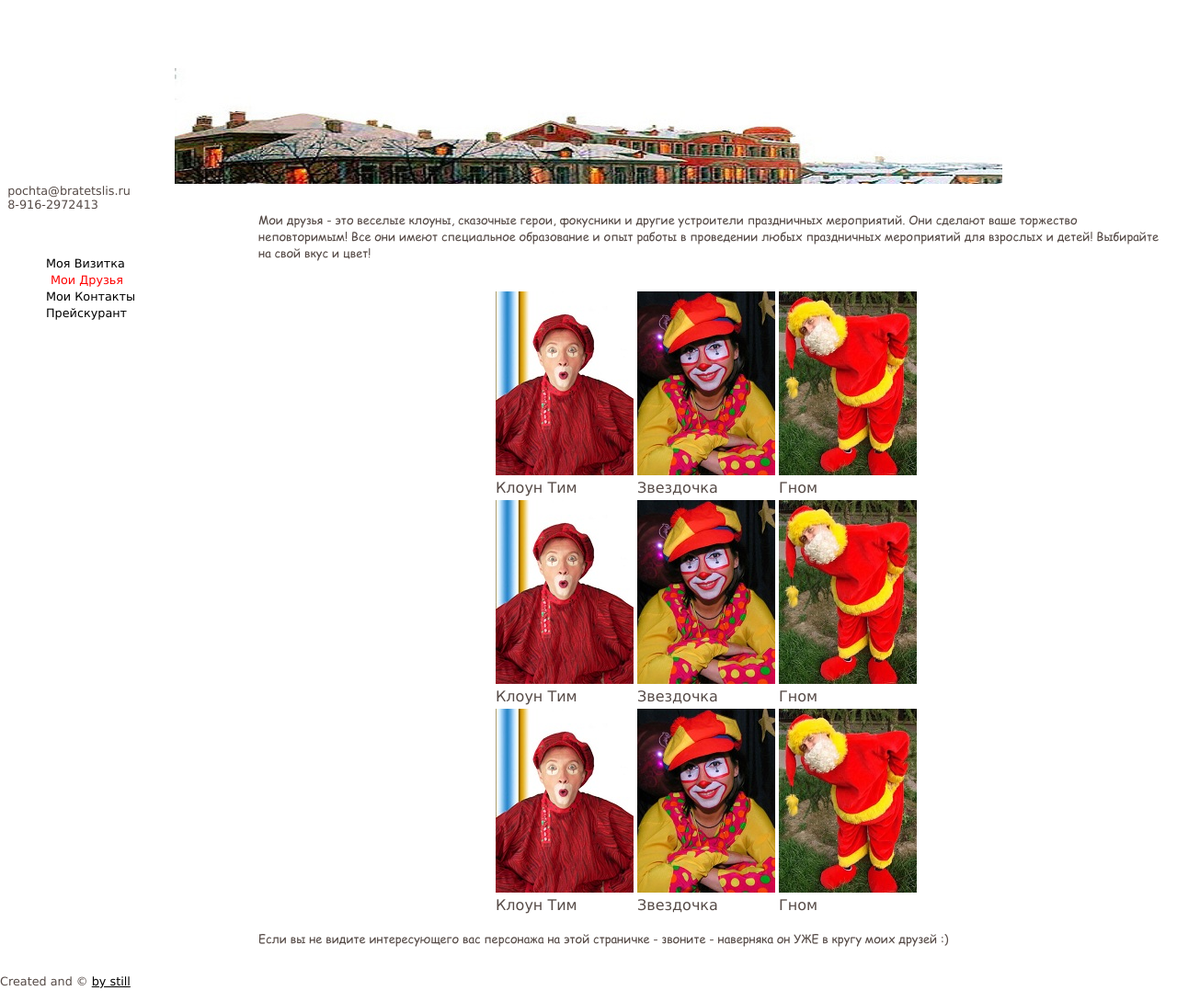
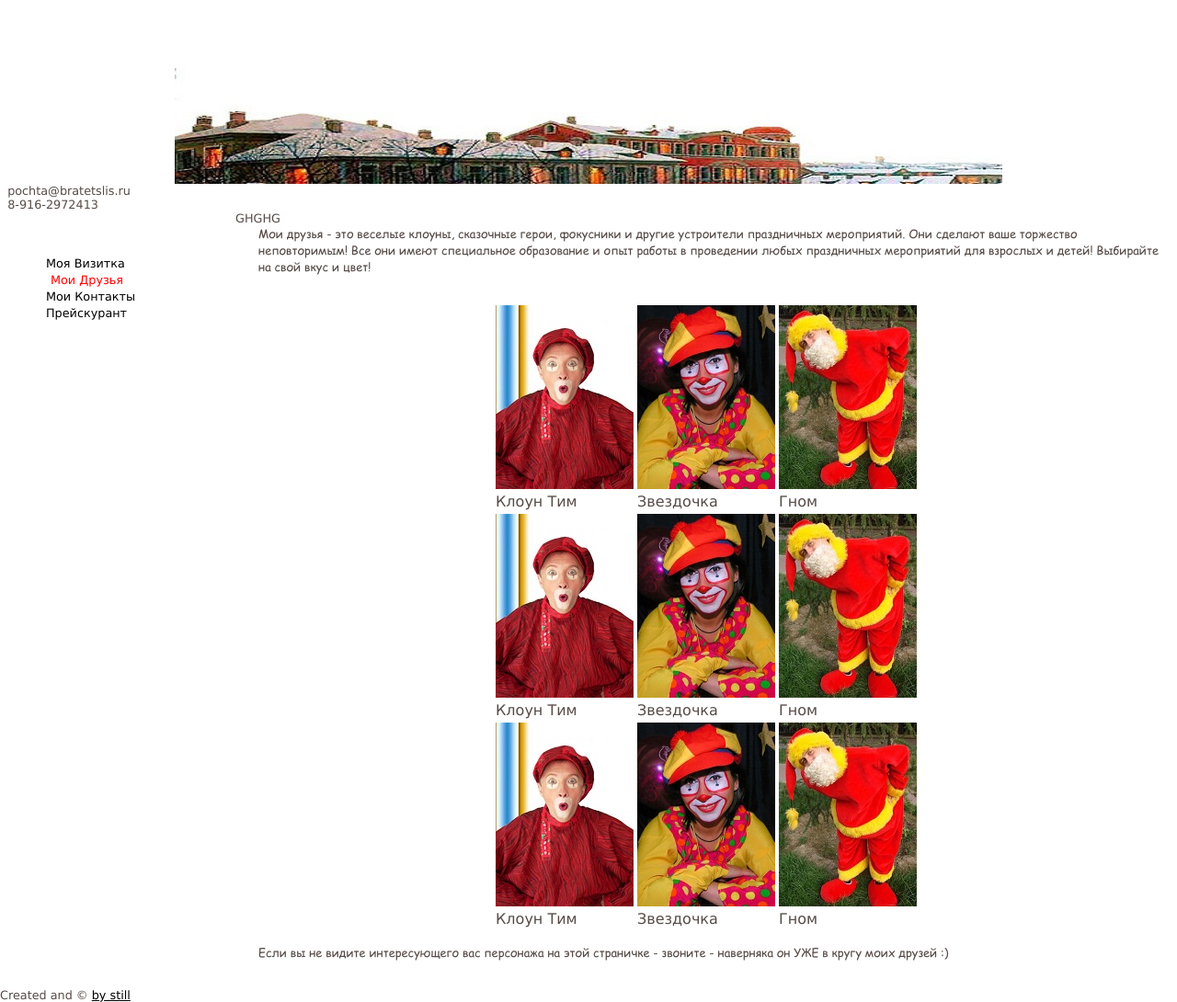
Before and after one commit to bratetslis/Site, a Jekyll site: the page index1.html, which Jekyll copies as it is, in a window 1280 px wide. Shown: the whole page at 92% size. Built offline with Jekyll 4.4.1, drawn with Linux system fonts in a browser that asks for light colours.

Commit message:
Update index1.html

```diff
--- a/index1.html
+++ b/index1.html
@@ -93,7 +93,7 @@ function cls(layerName){
  A { text-decoration: underline; }
  A:hover {  color: #FF0000; text-decoration: underline; none;}
 </style>
-
+<lable><span>GHGHG</span></lable>
 <p>Мои друзья - это веселые клоуны, сказочные герои, фокусники и другие устроители праздничных мероприятий. Они сделают ваше торжество неповторимым! Все они имеют специальное образование и опыт работы в проведении любых праздничных мероприятий для взрослых и детей! Выбирайте на свой вкус и цвет!</p>
 <p><center><table>
 <tr><td><a href="javascript:alert('Смотрите и другие подсказки по любому персонажу')" onmouseout="cls('text1');" onmouseover="show('text1');"><img src='../img/tim.jpg' /></a></td><td><img src='../img/zvezdochka.jpg' alt='Звездочка' /></td><td><img src='../img/gnom.jpg' alt='Гном' /><img /></td></tr>
```
